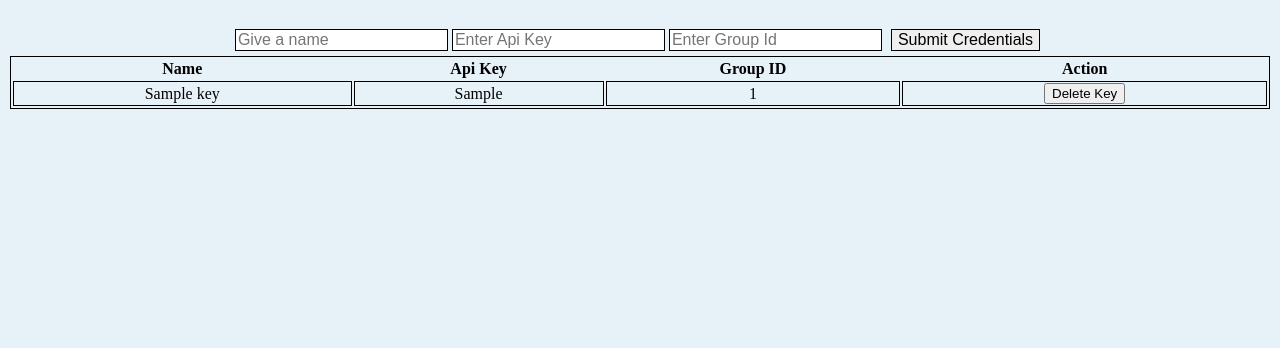
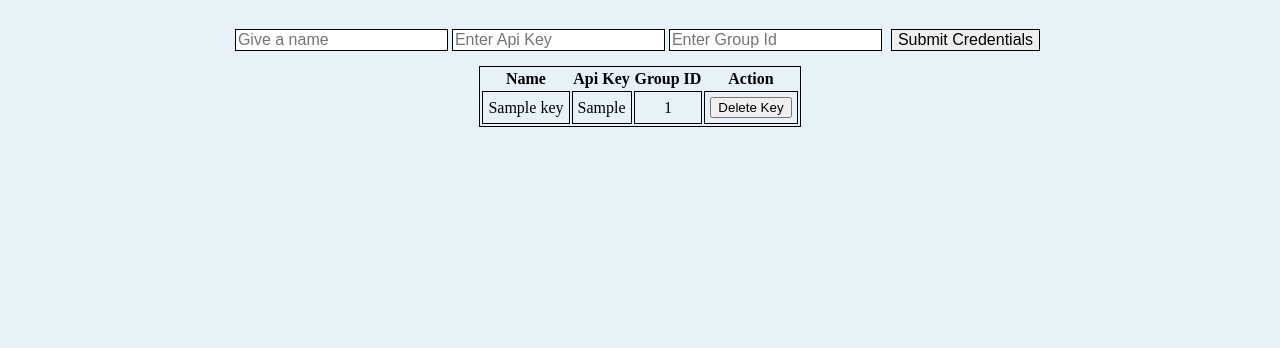
Before and after one commit to zootedb0t/url_shortner, a Flask app: page /addkey in a window 1280 px wide. Shown: the part 72-420 px from the top of the page. Run offline with Flask 3, Linux system fonts and the light colour scheme; tables that the repository leaves empty hold one stand-in row (values such as "Sample post").

Commit message:
fix: more ui tweaks

```diff
--- a/shortner/static/styles.css
+++ b/shortner/static/styles.css
@@ -152,6 +152,8 @@ footer {
   width: 100%;
 }
 
+/* API Key table */
+
 .api-form input,
 .api-form button {
   font-size: 16px;
@@ -171,14 +173,25 @@ footer {
   }
 }
 
-/* API Key table */
+#key-form {
+  text-align: center;
+  margin: 10px;
+}
+
 #key-list {
+  margin: 10px;
   text-align: center;
-  width: 100%;
+  display: flex;
+  align-items: center;
+  justify-content: center;
 }
 
 #key-list th {
   border: none;
+}
+
+#key-list td {
+  padding: 5px;
 }
 
 /*slink.html css*/
--- a/shortner/templates/addkey.html
+++ b/shortner/templates/addkey.html
@@ -1,15 +1,17 @@
 {% extends "base.html" %}
 {% block title %}Add Api Keys{% endblock %}
 {% block content %}
-    <div class="key-tbl" style="text-align: center; margin: 10px">
+    <div style="text-align: center">
         <form action="{{ url_for("addkey") }}" method="post" class="api-form">
             <input type="text" name="name" placeholder="Give a name" required />
             <input type="text" name="apikey" placeholder="Enter Api Key" required />
             <input type="text" name="groupid" placeholder="Enter Group Id" required />
             <button type="submit">Submit Credentials</button>
         </form>
+    </div>
+    <div id="key-list">
         {% if key %}
-            <table id="key-list">
+            <table>
                 <thead>
                     <th>Name</th>
                     <th>Api Key</th>
```
